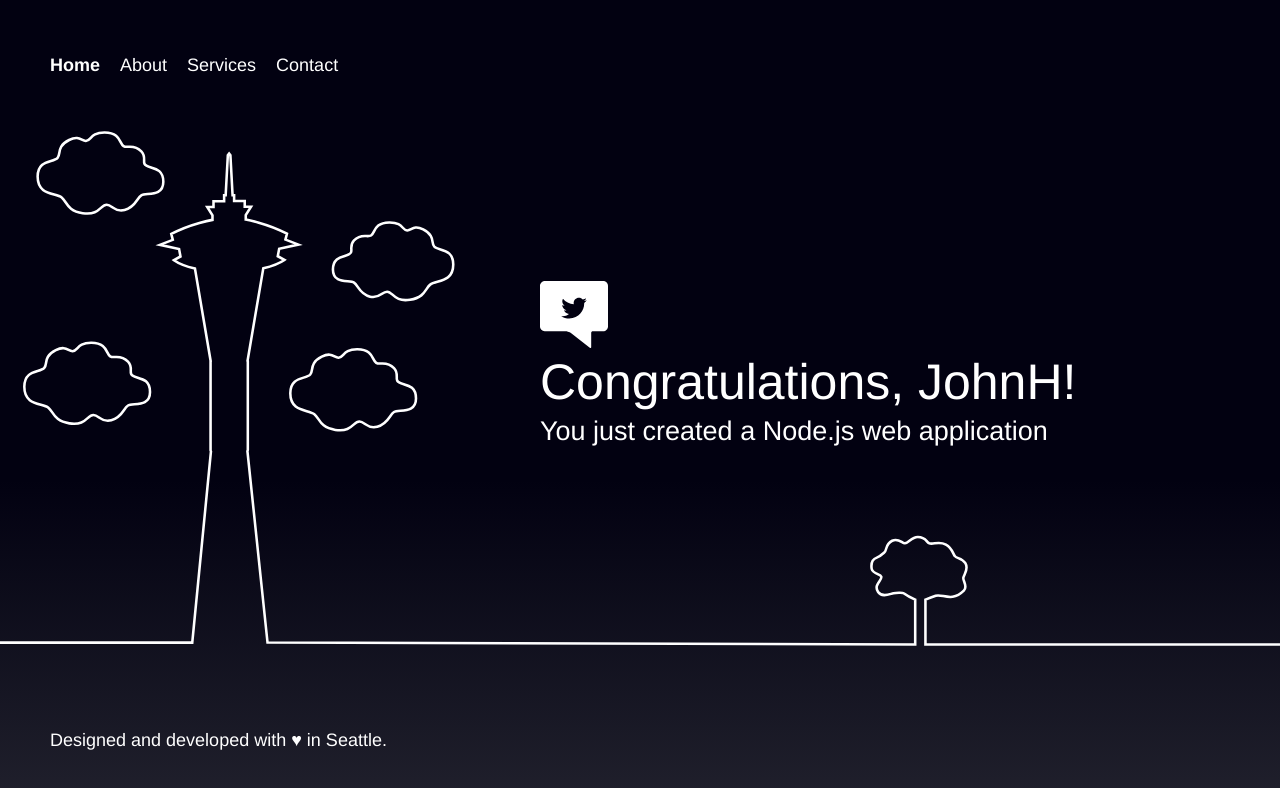
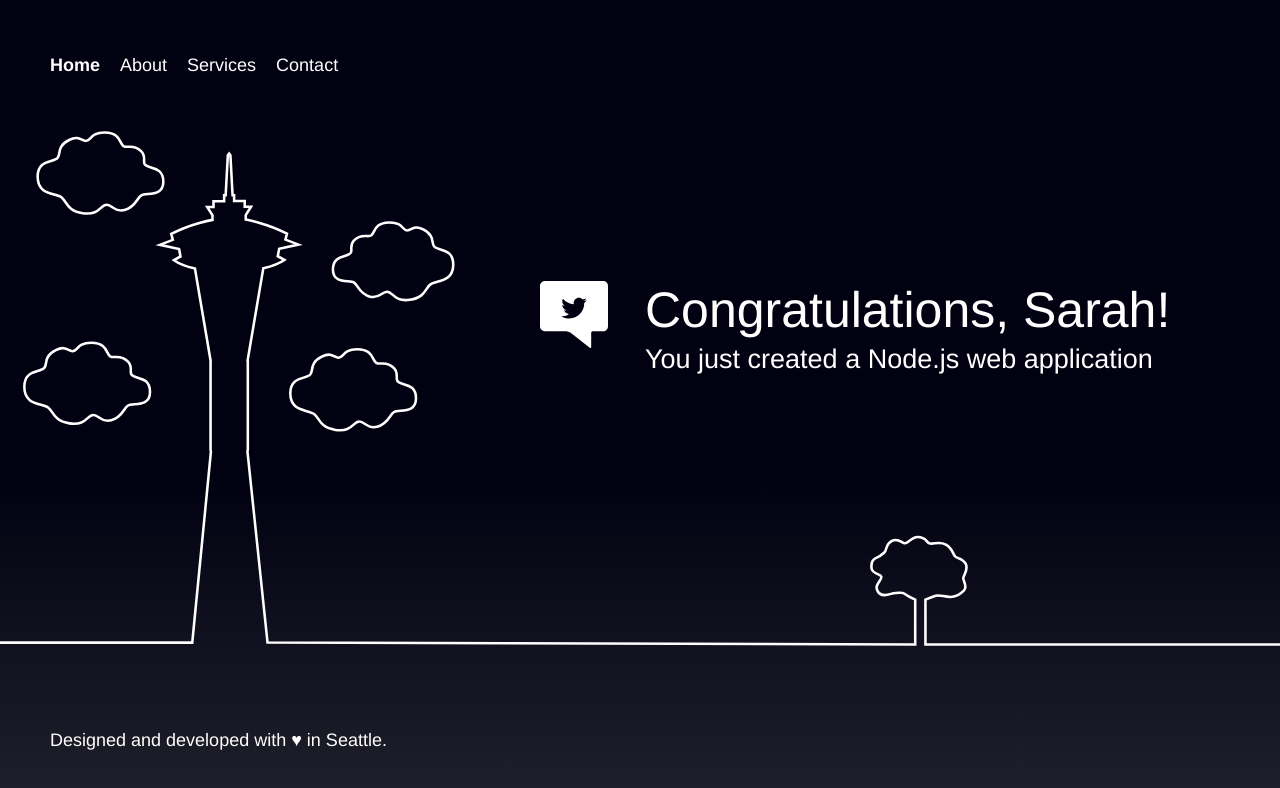
Before and after one commit to seweissman/codestar_web, a website: page public/index.html in a window 1280 px wide. Drawn offline with Linux system fonts and the light colour scheme.

Commit message:
Changed name

```diff
--- a/public/index.html
+++ b/public/index.html
@@ -58,7 +58,7 @@
         <div class="message">
             <a class="twitter-link" href="http://twitter.com/home/?status=I%20created%20a%20project%20with%20AWS%20CodeStar!%20%23AWS%20%23AWSCodeStar%20https%3A%2F%2Faws.amazon.com%2Fcodestar"><img src="img/tweet.svg" /></a>
             <div class="text">
-                <h1>Congratulations, JohnH!</h1>
+                <h1>Congratulations, Sarah!</h1>
                 <h2>You just created a Node.js web application</h2>
             </div>
         </div>
```
